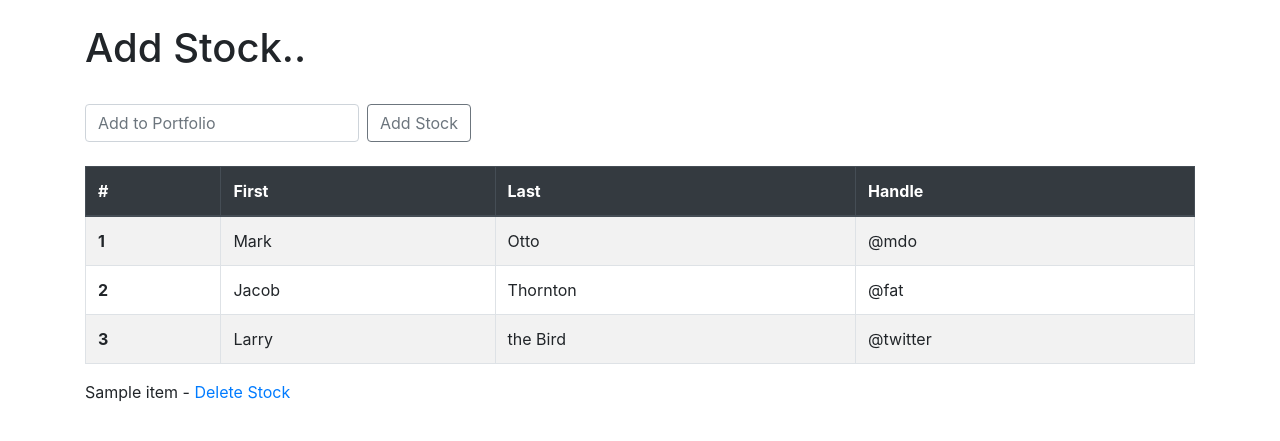
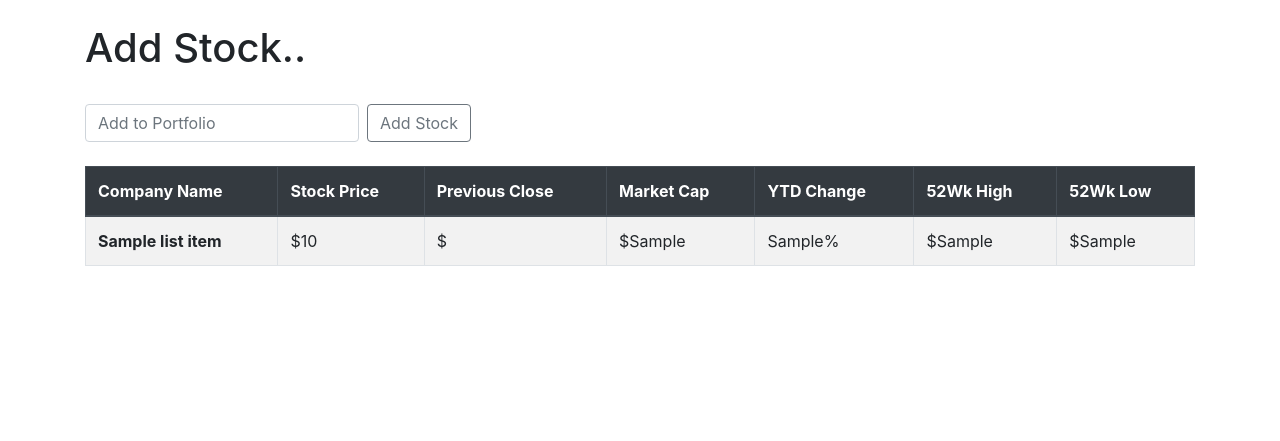
Before and after one commit to santiagoelie/stock-market-portfolio-python-django, a Django app: template quotes/templates/add_stock.html in a window 1280 px wide. Shown: the part 56-497 px from the top of the page. Run offline with Django 3.2, Linux system fonts and the light colour scheme; the template is opened without the code that fills it: most values are stand-ins (such as "Sample title", 1, 10 or a date in 2020); some libraries are stand-ins or nearby versions.

Commit message:
update table and list item
update the table list and item list to display the appropriate text and updated stock market in best UI experience

```diff
--- a/quotes/templates/add_stock.html
+++ b/quotes/templates/add_stock.html
@@ -15,36 +15,30 @@
 <table class="table table-striped table-bordered table-hover">
     <thead class="thead-dark">
       <tr>
-        <th scope="col">#</th>
-        <th scope="col">First</th>
-        <th scope="col">Last</th>
-        <th scope="col">Handle</th>
+        <th scope="col">Company Name</th>
+        <th scope="col">Stock Price</th>
+        <th scope="col">Previous Close</th>
+        <th scope="col">Market Cap</th>
+        <th scope="col">YTD Change</th>
+        <th scope="col">52Wk High</th>
+        <th scope="col">52Wk Low</th>
       </tr>
     </thead>
     <tbody>
-      <tr>
-        <th scope="row">1</th>
-        <td>Mark</td>
-        <td>Otto</td>
-        <td>@mdo</td>
-      </tr>
-      <tr>
-        <th scope="row">2</th>
-        <td>Jacob</td>
-        <td>Thornton</td>
-        <td>@fat</td>
-      </tr>
-      <tr>
-        <th scope="row">3</th>
-        <td>Larry</td>
-        <td>the Bird</td>
-        <td>@twitter</td>
-      </tr>
+{% if ticker %}
+    {% for list_item in output %}
+        <tr>
+            <th scope="row">{{ list_item.companyName }}</th>
+            <td>${{ list_item.latestPrice }}</td>
+            <td>${{ list_item.previousClose }}</td>
+            <td>${{ list_item.marketCap }}</td>
+            <td>{{ list_item.ytdChange }}%</td>
+            <td>${{ list_item.week52High }}</td>
+            <td>${{ list_item.week52Low }}</td>
+        </tr>
+    {% endfor %}
     </tbody>
   </table>
-
-{% for item in ticker %}
-    {{ item }} - <a href="{% url 'delete' item.id %}">Delete Stock</a><br/>
-{% endfor %}
+{% endif %}
 
 {% endblock %}
```
